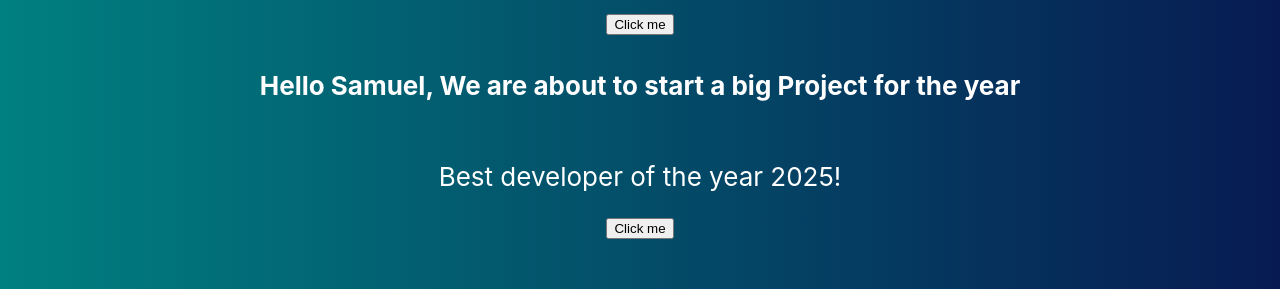
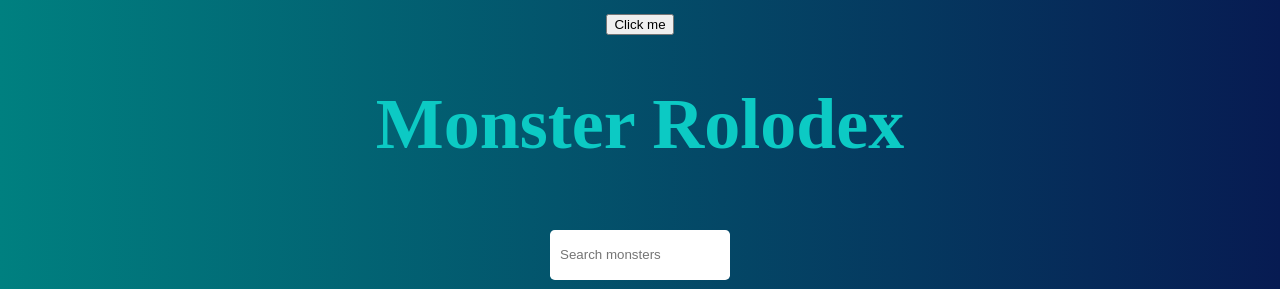
Before and after one commit to samuelodusanwo/monsters-rolodex, a React (Create React App) app: page / in a window 1280 px wide. Shown: the part 3844-4133 px from the top of the page. Built offline with nearby package versions, Linux system fonts and the light colour scheme; no server answers; a web font is replaced by a local one.

Commit message:
initial commit: pushing react code

```diff
--- a/src/App.js
+++ b/src/App.js
@@ -93,9 +93,6 @@ class App extends Component {
           <h4>Hello Samuel, We are about to start a big Project for the year</h4>
           <p>{this.state.string}</p>
           <button onClick={() => this.setState({string: 'And the best Hacker of the year 2025!'})}>Click me</button>
-          <h4>Hello Samuel, We are about to start a big Project for the year</h4>
-          <p>{this.state.string}</p>
-          <button onClick={() => this.setState({string: 'And the best Hacker of the year 2025!'})}>Click me</button>
           <h1 className='main_heading'>Monster Rolodex</h1>
           <SearchBox
             placeholder='Search monsters'
```
